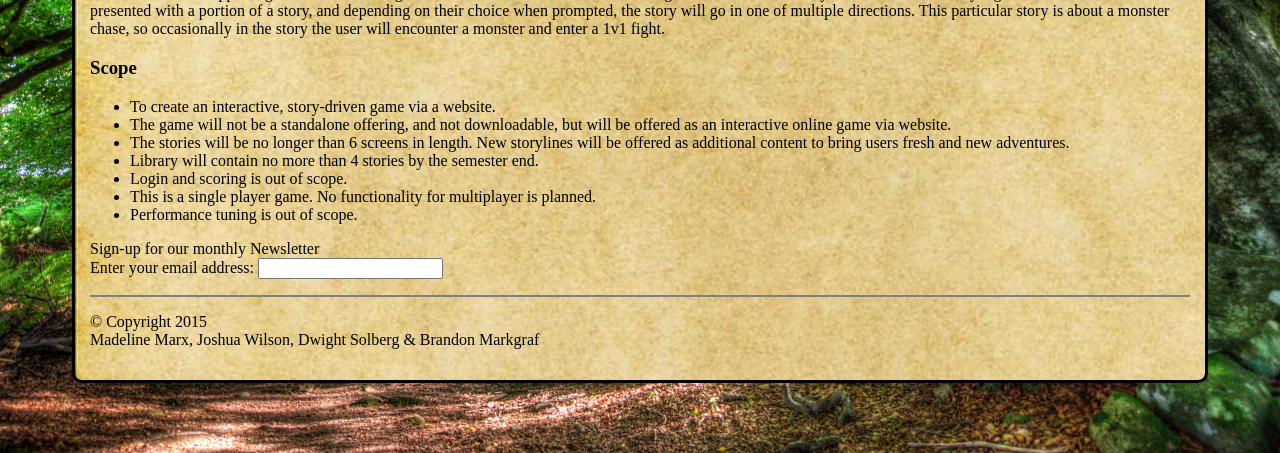
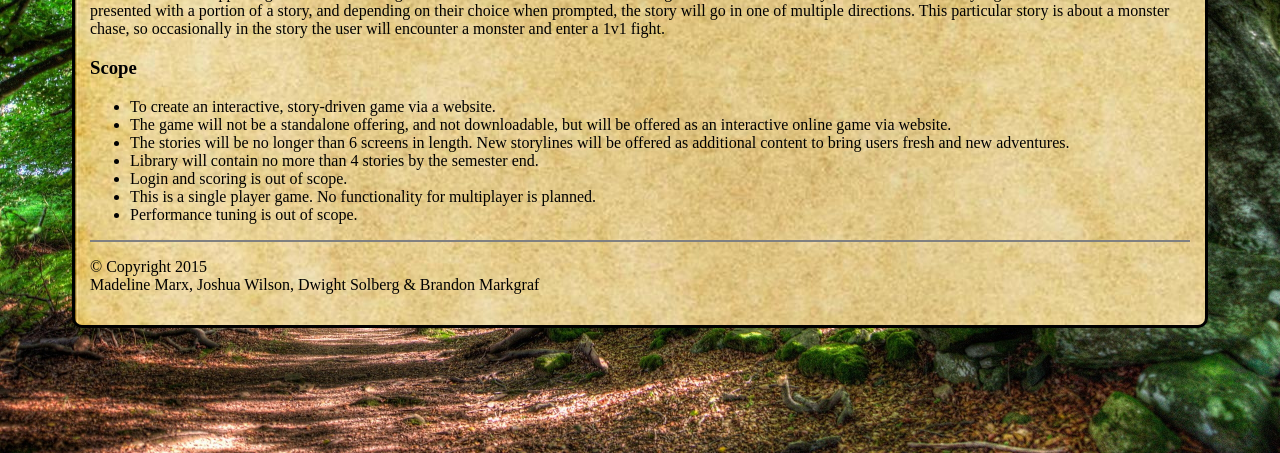
Before and after one commit to wilsjo01/499capstone, a PHP site: page / in a window 1280 px wide. Shown: the part 347-800 px from the top of the page. Run offline with PHP 8.4, Linux system fonts and the light colour scheme.

Commit message:
Removed monthly newsletter signup. We will not be collecting or storing that information.

```diff
--- a/index.php
+++ b/index.php
@@ -19,8 +19,5 @@
 		<li>Performance tuning is out of scope.</li>
 	</ul>
 
-    <p>
-    	Sign-up for our monthly Newsletter<br />
-        Enter your email address: <input type="text" name="email" id="email" title="enter email here" />
-	</p>
+
 <?php require ("template_Bottom.php"); ?>
```
